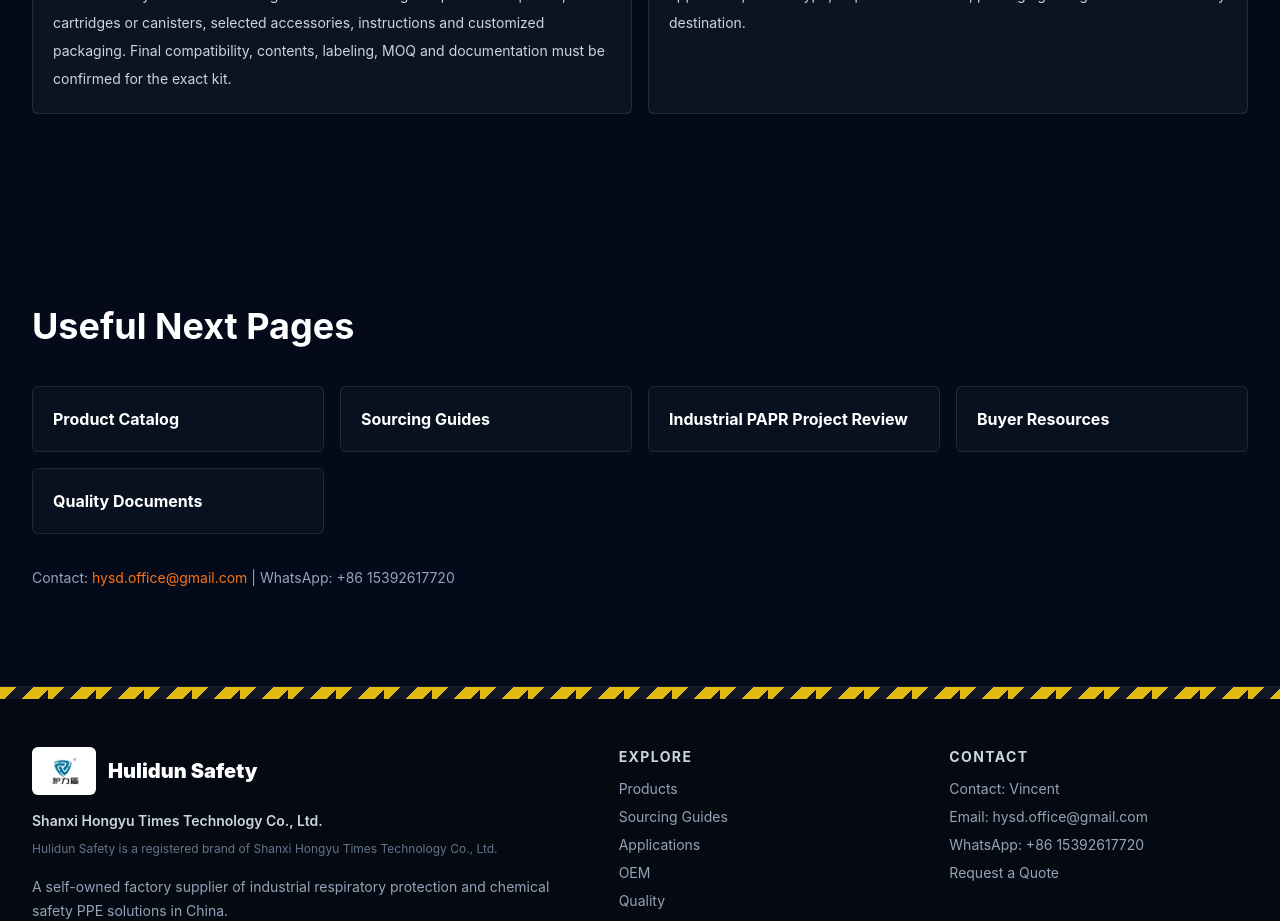
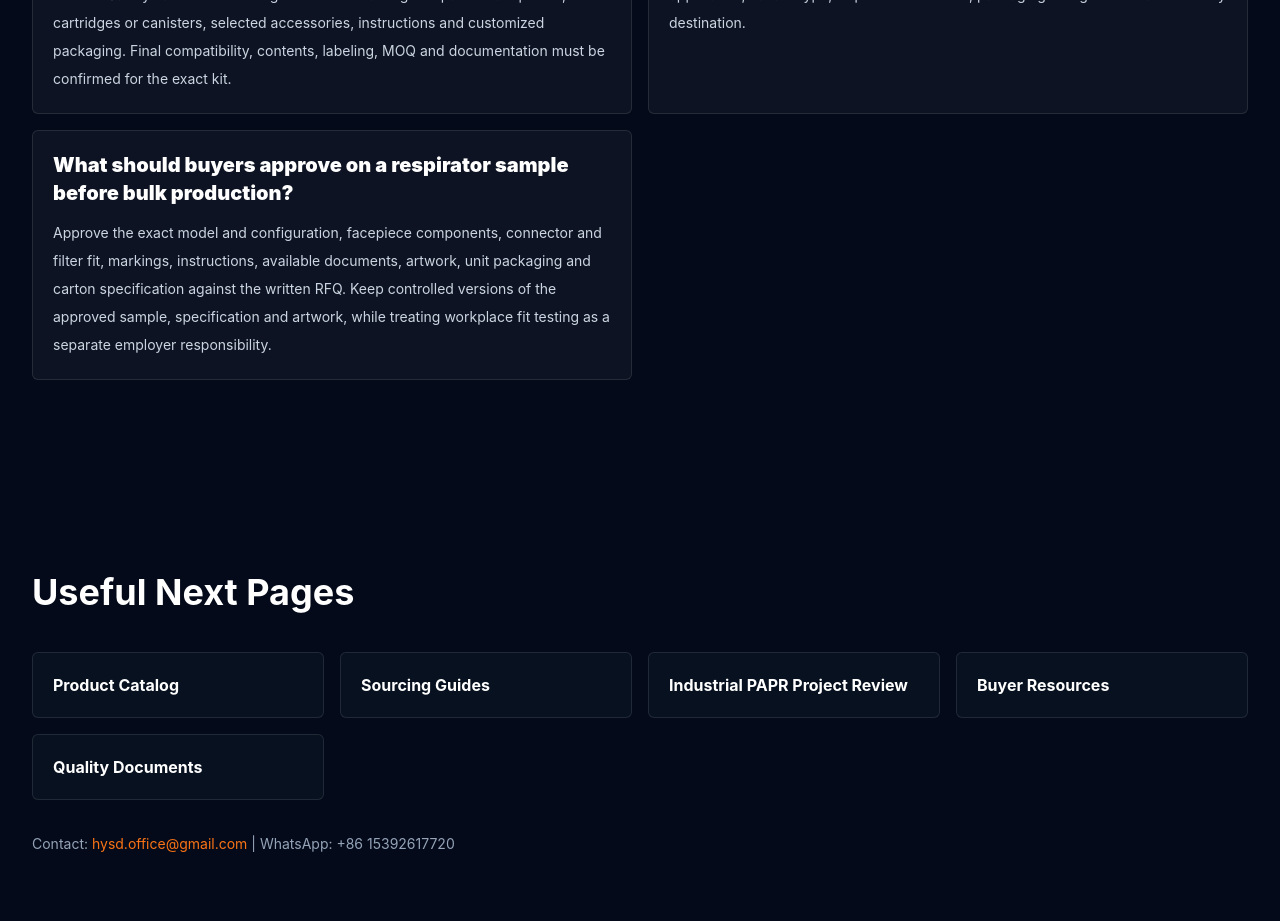
Before and after one commit to hysdoffice-ai/hulidun-safety, a Next.js app: page /answers in a window 1280 px wide. Shown: the part 3620-4541 px from the top of the page. Built offline with nearby package versions, Linux system fonts and the light colour scheme; no server answers.

Commit message:
Add respirator sample approval guide

```diff
--- a/src/app/answers/page.tsx
+++ b/src/app/answers/page.tsx
@@ -103,6 +103,11 @@
         question: "What information should buyers include in an RFQ?",
         answer:
           "Buyers should include target product model, quantity, target market, workplace application, hazard type, required documents, packaging or logo needs and delivery destination."
+      },
+      {
+        question: "What should buyers approve on a respirator sample before bulk production?",
+        answer:
+          "Approve the exact model and configuration, facepiece components, connector and filter fit, markings, instructions, available documents, artwork, unit packaging and carton specification against the written RFQ. Keep controlled versions of the approved sample, specification and artwork, while treating workplace fit testing as a separate employer responsibility."
       }
     ]
   }
@@ -138,7 +143,7 @@
     "@type": "WebPage",
     name: "Respiratory Protection Supplier Answers",
     url: "https://www.hulidun.com/answers/",
-    dateModified: "2026-08-03",
+    dateModified: "2026-08-04",
     about: [
       "respiratory protection manufacturer",
       "full face respirator supplier",
```
